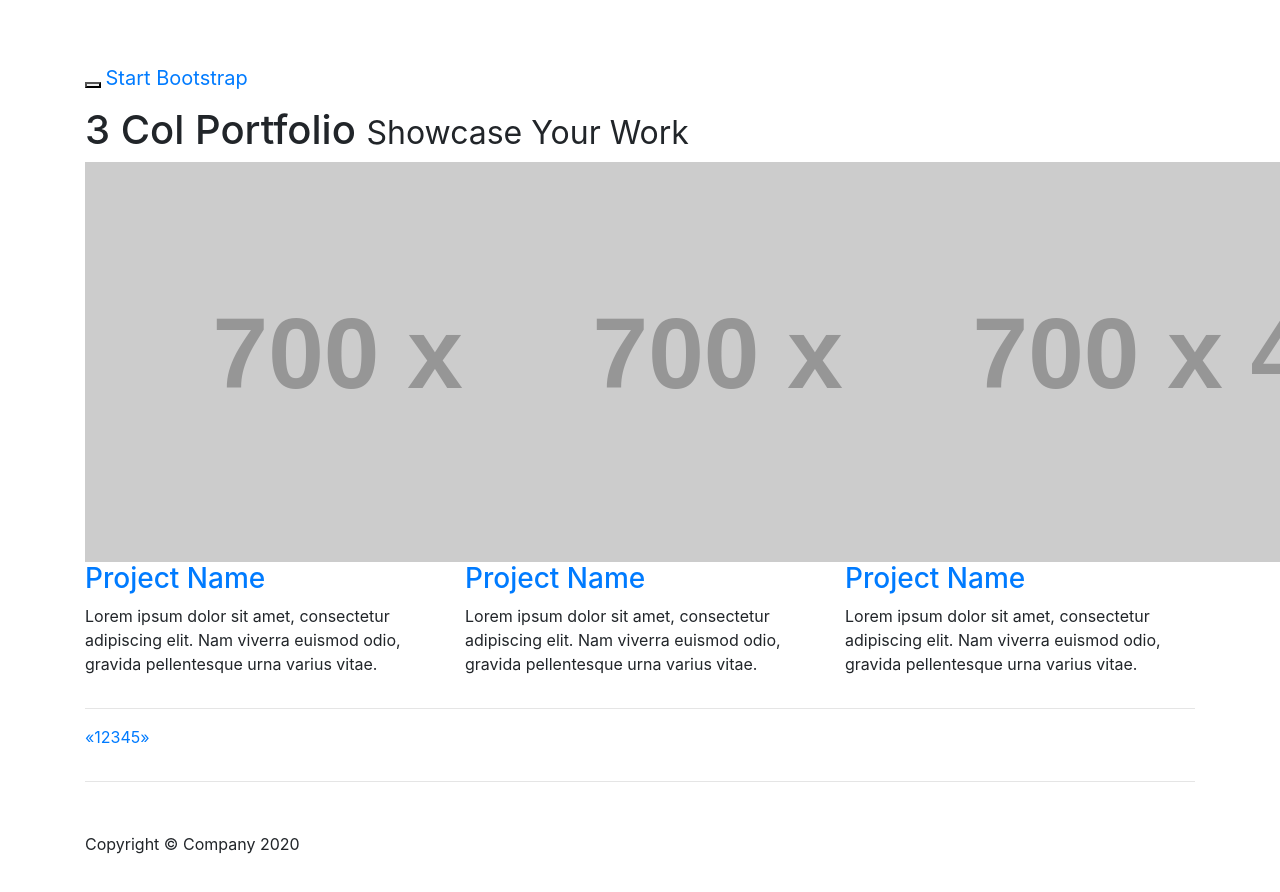
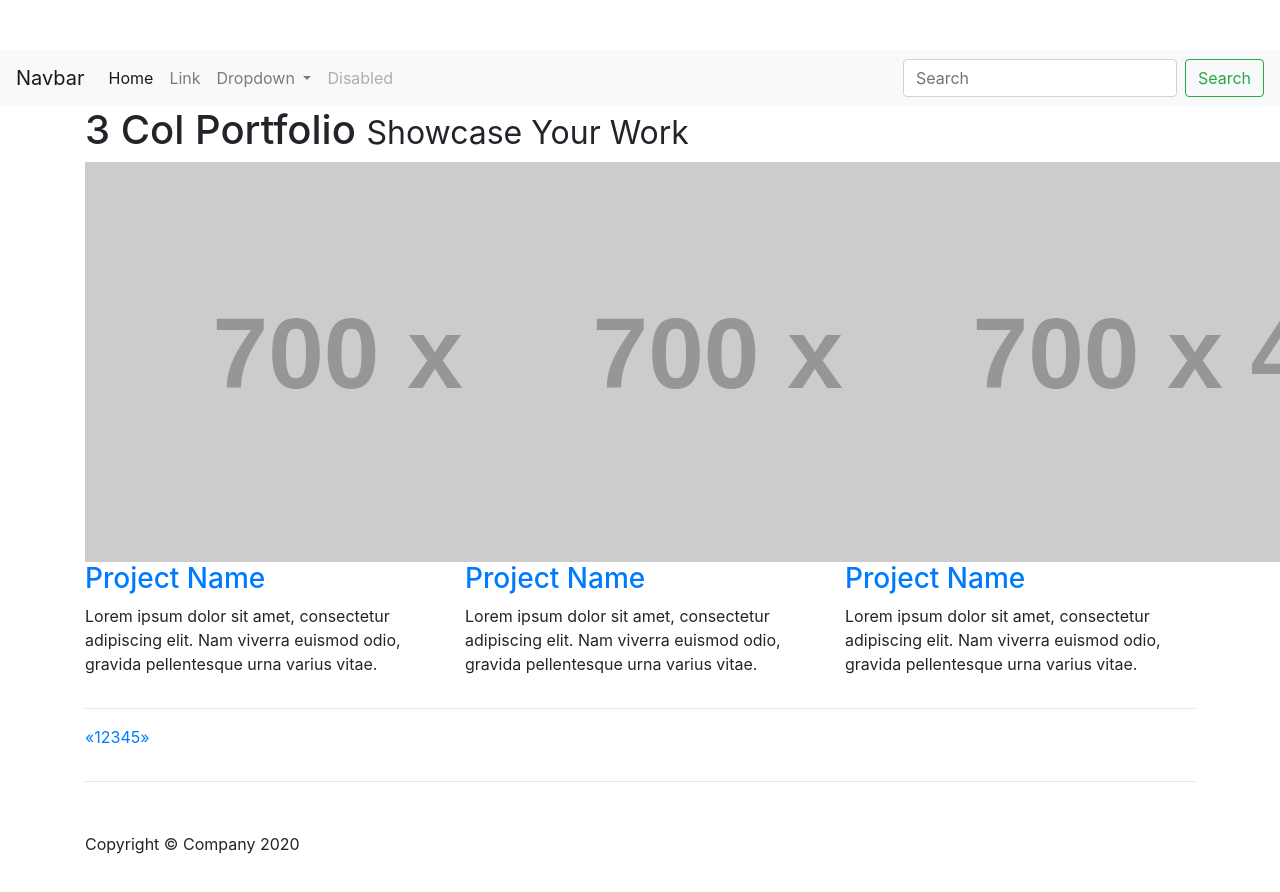
Before and after one commit to sidhiksha/sidhiksha.github.io, a plain HTML site: page index.html in a window 1280 px wide. Shown: the top 892 px of the page. Drawn offline with nearby package versions, Linux system fonts and the light colour scheme; placeholder pictures from the web are drawn by us.

Commit message:
project initiate

```diff
--- a/index.html
+++ b/index.html
@@ -16,30 +16,41 @@
   </head>
 
   <body>
+    <nav class="navbar navbar-expand-lg navbar-light bg-light">
+      <a class="navbar-brand" href="#">Navbar</a>
+      <button class="navbar-toggler" type="button" data-toggle="collapse" data-target="#navbarSupportedContent" aria-controls="navbarSupportedContent" aria-expanded="false" aria-label="Toggle navigation">
+        <span class="navbar-toggler-icon"></span>
+      </button>
 
-    <nav class="navbar navbar-fixed-top navbar-inverse" role="navigation">
-      <div class="container">
-        <div class="navbar-header">
-          <button type="button" class="navbar-toggle" data-toggle="collapse" data-target=".navbar-ex1-collapse">
-            <span class="sr-only">Toggle navigation</span>
-            <span class="icon-bar"></span>
-            <span class="icon-bar"></span>
-            <span class="icon-bar"></span>
-          </button>
-          <a class="navbar-brand" href="http://startbootstrap.com">Start Bootstrap</a>
-        </div>
-
-        <!-- Collect the nav links, forms, and other content for toggling -->
-        <div class="collapse navbar-collapse navbar-ex1-collapse">
-          <ul class="nav navbar-nav">
-            <li><a href="#about">About</a></li>
-            <li><a href="#services">Services</a></li>
-            <li><a href="#contact">Contact</a></li>
-          </ul>
-        </div><!-- /.navbar-collapse -->
-      </div><!-- /.container -->
+      <div class="collapse navbar-collapse" id="navbarSupportedContent">
+        <ul class="navbar-nav mr-auto">
+          <li class="nav-item active">
+            <a class="nav-link" href="#">Home <span class="sr-only">(current)</span></a>
+          </li>
+          <li class="nav-item">
+            <a class="nav-link" href="#">Link</a>
+          </li>
+          <li class="nav-item dropdown">
+            <a class="nav-link dropdown-toggle" href="#" id="navbarDropdown" role="button" data-toggle="dropdown" aria-haspopup="true" aria-expanded="false">
+              Dropdown
+            </a>
+            <div class="dropdown-menu" aria-labelledby="navbarDropdown">
+              <a class="dropdown-item" href="#">Action</a>
+              <a class="dropdown-item" href="#">Another action</a>
+              <div class="dropdown-divider"></div>
+              <a class="dropdown-item" href="#">Something else here</a>
+            </div>
+          </li>
+          <li class="nav-item">
+            <a class="nav-link disabled" href="#">Disabled</a>
+          </li>
+        </ul>
+        <form class="form-inline my-2 my-lg-0">
+          <input class="form-control mr-sm-2" type="search" placeholder="Search" aria-label="Search">
+          <button class="btn btn-outline-success my-2 my-sm-0" type="submit">Search</button>
+        </form>
+      </div>
     </nav>
-
     <div class="container">
 
       <div class="row">
```
